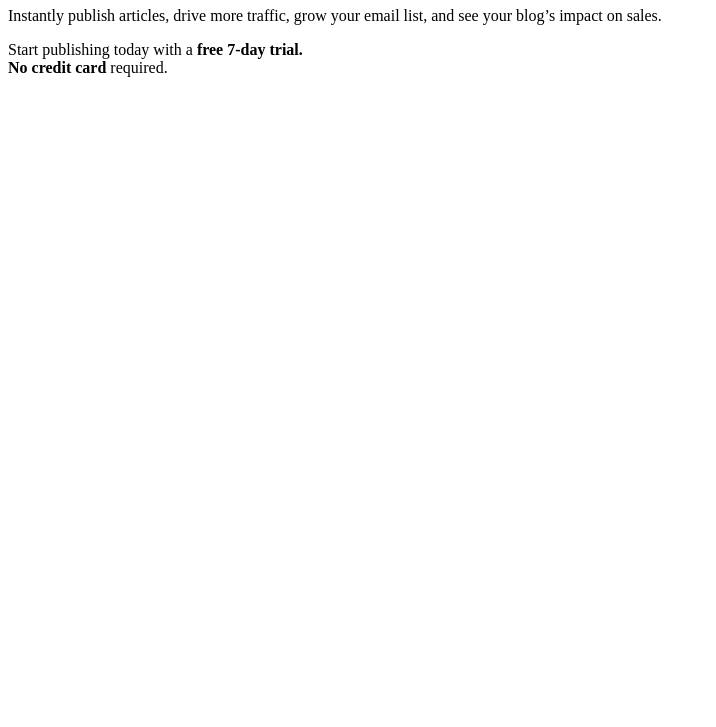
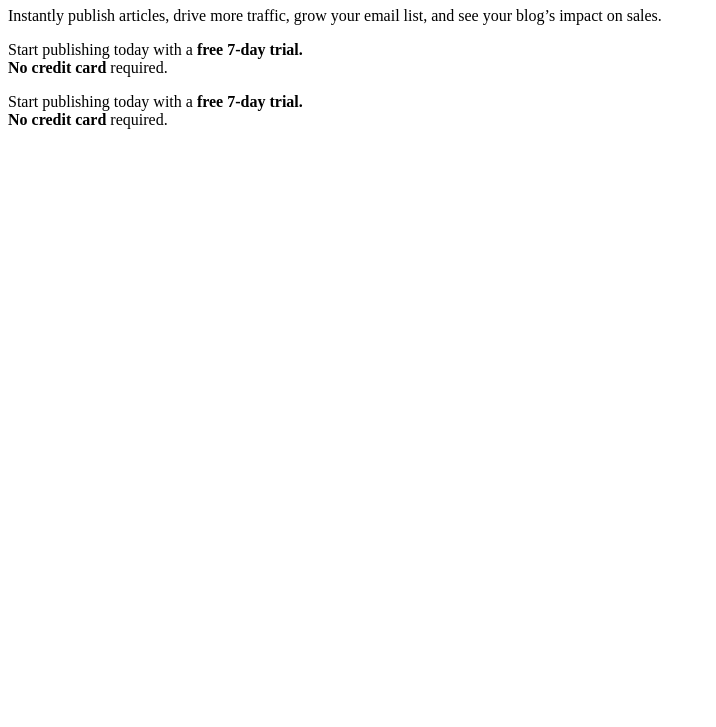
Before and after one commit to raulso/git1, a plain HTML site: page index.html in a window 1280 px wide. Shown: the part 73-800 px from the top of the page, without its empty margins (0-716 px from the left). Drawn offline with Linux system fonts and the light colour scheme.

Commit message:
Mi cuarto comit

```diff
--- a/index.html
+++ b/index.html
@@ -16,6 +16,9 @@
            <p class="p2">Start publishing today with a <B>free 7-day trial.<br>
             No credit card</B> required.</p>
 
+            <p class="p2">Start publishing today with a <B>free 7-day trial.<br>
+                No credit card</B> required.</p>
+
     </body>
 
 </html>
```
